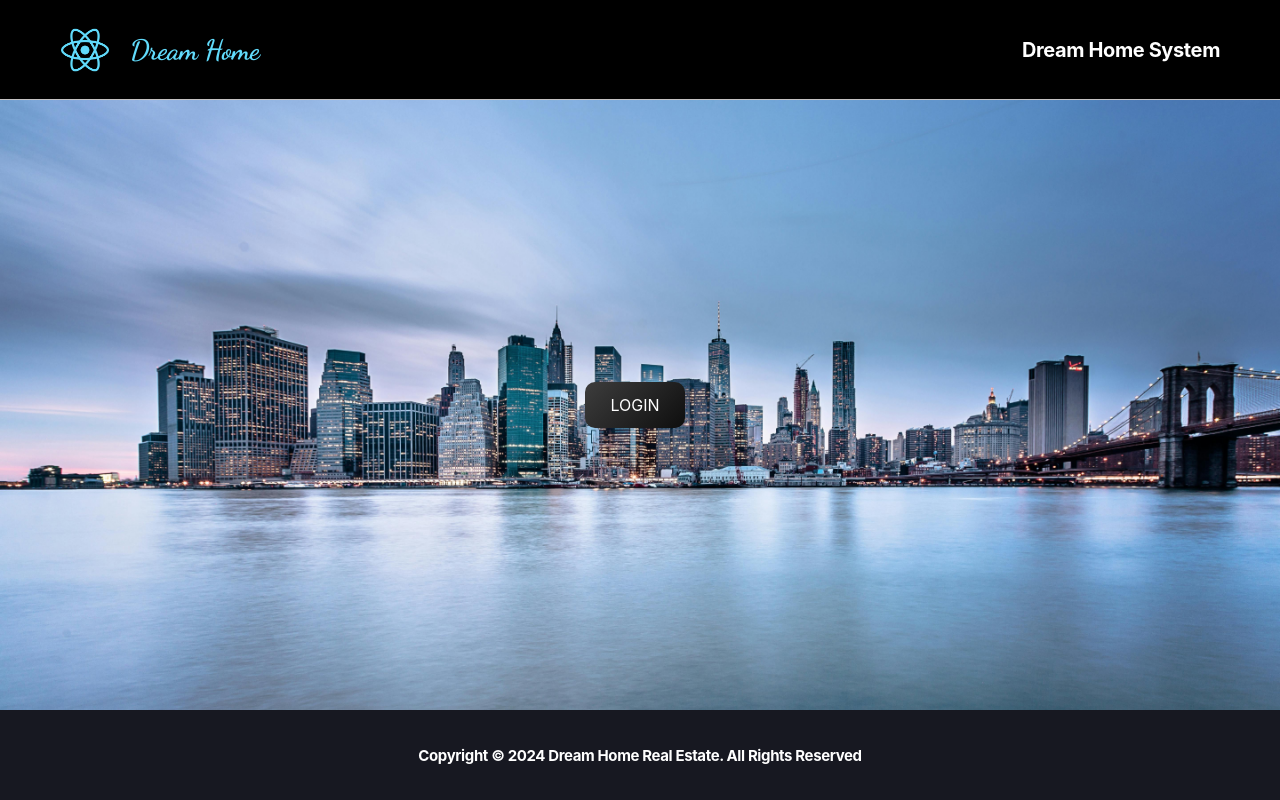
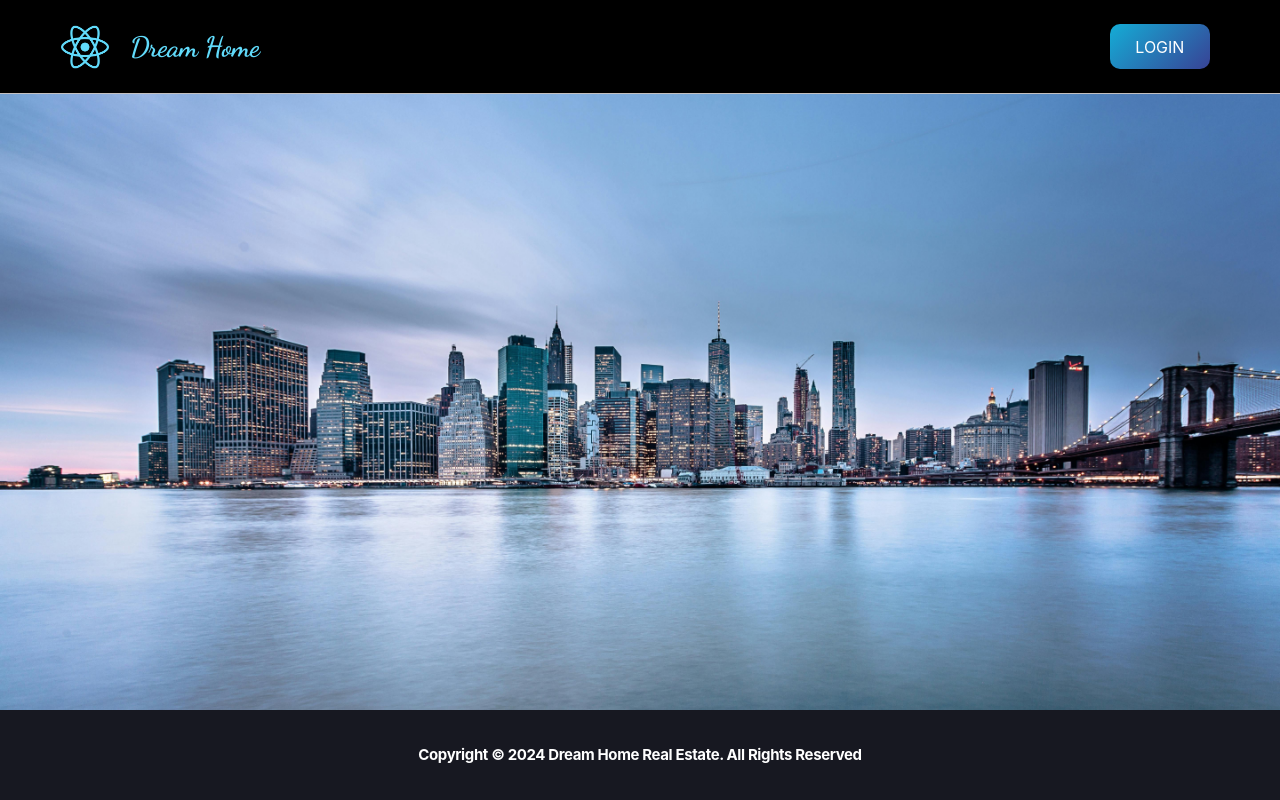
Before and after one commit to castlehunter/dream-house-database, a React (Create React App) app: page / in a window 1280 px wide. Built offline with nearby package versions, Linux system fonts and the light colour scheme.

Commit message:
login button

```diff
--- a/src/components/Button.module.css
+++ b/src/components/Button.module.css
@@ -38,5 +38,24 @@
 }
 
 .login {
-  background: linear-gradient(135deg, #3d3d3d 0%, #0e0e0e 100%);
+  width: 200px;
+  font-size: 20px;
+  background: linear-gradient(135deg, #555555 0%, #222222 100%);
+  border: 2px solid #ffffff;
+  border-radius: 8px;
+  padding: 10px 20px;
+  box-shadow: 0 4px 10px rgba(0, 0, 0, 0.5), 0 0 10px rgba(255, 255, 255, 0.3);
+  color: #ffffff;
+  text-align: center;
+  cursor: pointer;
+  transition: all 0.3s ease;
+  position: relative;
+  z-index: 10;
+  margin-top: -500px; /* Adjust the Y-axis position */
 }
+
+.login:hover {
+  background: linear-gradient(135deg, #666666 0%, #333333 100%);
+  box-shadow: 0 6px 12px rgba(0, 0, 0, 0.7), 0 0 15px rgba(255, 255, 255, 0.5);
+  transform: translateY(-2px);
+}
--- a/src/components/PageNav.js
+++ b/src/components/PageNav.js
@@ -1,17 +1,23 @@
-import { NavLink } from "react-router-dom";
+import { NavLink, useNavigate } from "react-router-dom";
 import styles from "./PageNav.module.css";
 // import Logo from "../components/Logo";
 import logo from "../assets/logo.png";
 import Button from "./Button";
 
 function PageNav({ bgColor = "" }) {
+  const navigate = useNavigate();
+
+  function handleClick() {
+    navigate("/dashboard/");
+  }
+
   return (
     <nav className={styles.navigationBar} style={{ backgroundColor: bgColor }}>
       <div className={styles.logo}>
         <img src={logo} alt="logo" />
         <span className={styles.logoText}>Dream Home</span>
       </div>
-      <h4>Dream Home System</h4>
+      <Button onClick={handleClick}>Login</Button>
     </nav>
   );
 }
--- a/src/pages/HomePage.js
+++ b/src/pages/HomePage.js
@@ -6,16 +6,10 @@ import Button from "../components/Button";
 import { useNavigate } from "react-router-dom";
 
 function HomePage() {
-  const navigate = useNavigate();
-
   return (
     <main className={styles.homepage}>
       <PageNav bgColor="#000" />
-      <section>
-        <Button onClick={() => navigate("/dashboard")} classType="login">
-          Login
-        </Button>
-      </section>
+      <section></section>
       <Footer />
     </main>
   );
```
